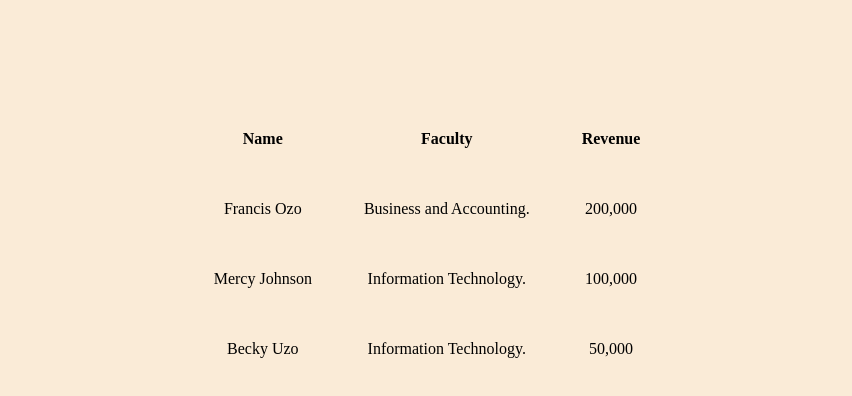
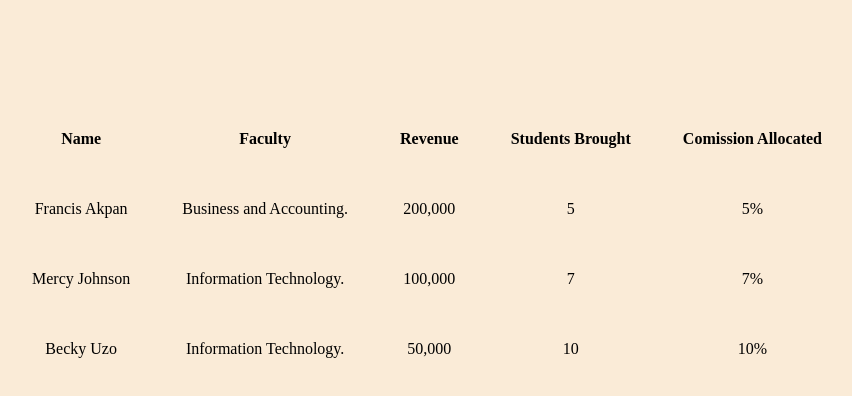
Before and after one commit to KIngemm66/StemLearn, a plain HTML site: page students.html in a window 1280 px wide. Shown: the part 108-504 px from the top of the page, without its empty margins (213-1065 px from the left). Drawn offline with Linux system fonts and the light colour scheme.

Commit message:
this is a commit

```diff
--- a/students.html
+++ b/students.html
@@ -23,21 +23,28 @@
 
         <th>Revenue</th>
 
+        <th>Students Brought</th>
+
+        <th>Comission Allocated</th>
+
       </tr>
 
     </thead>
-
 
 
     <tbody>
 
       <tr>
 
-        <td>Francis Ozo</td>
+        <td>Francis Akpan</td>
 
         <td>Business and Accounting.</td>
 
         <td>200,000</td>
+
+        <td>5</td>
+
+        <td>5%</td>
 
       </tr>
 
@@ -48,6 +55,11 @@
         <td>Information Technology.</td>
 
         <td>100,000</td>
+
+        <td>7</td>
+
+        <td>7%</td>
+
       </tr>
 
       <tr>
@@ -58,6 +70,10 @@
 
         <td>50,000</td>
 
+        <td>10</td>
+
+        <td>10%</td>
+
       </tr>
 
     </tbody>
```
Also changed, not shown: index.html (+1 -1 lines).
